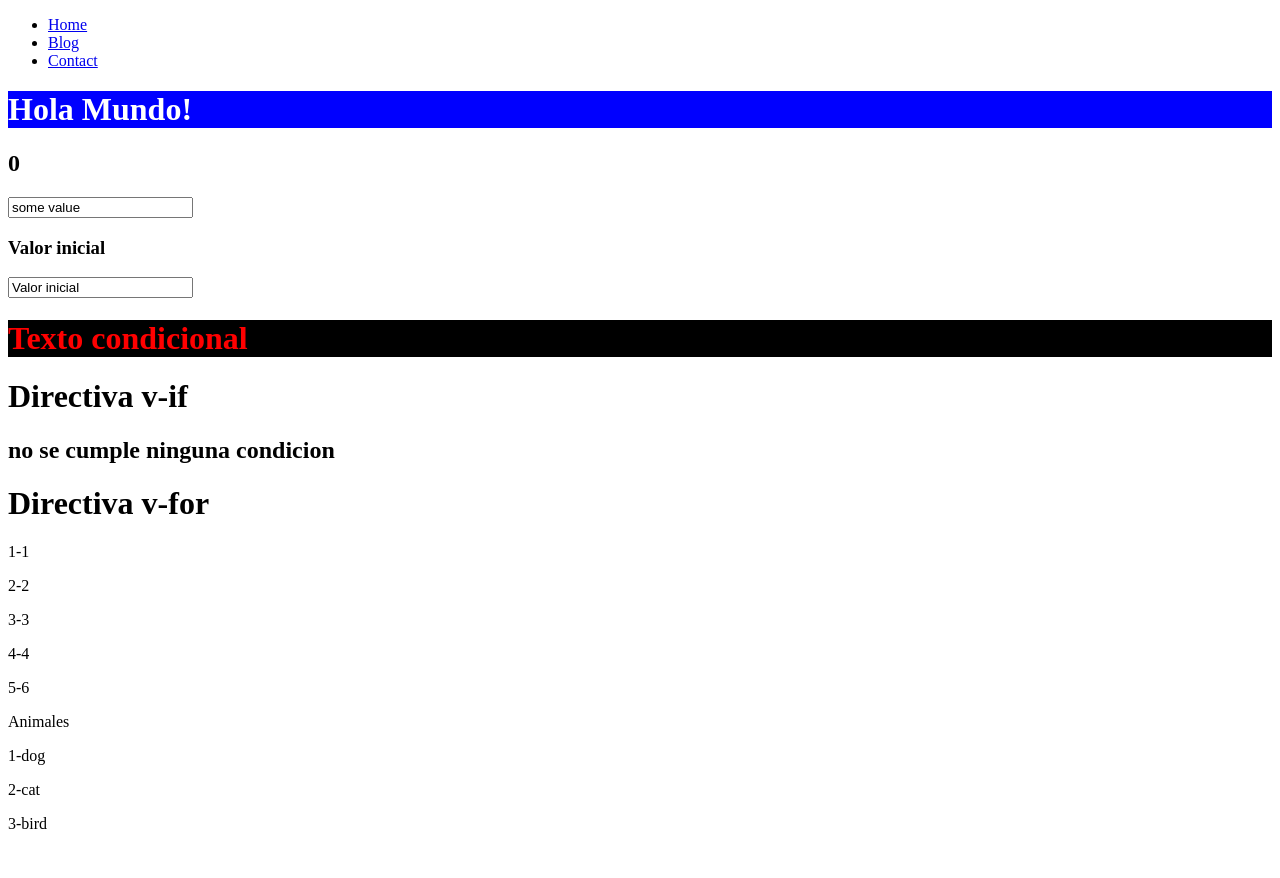
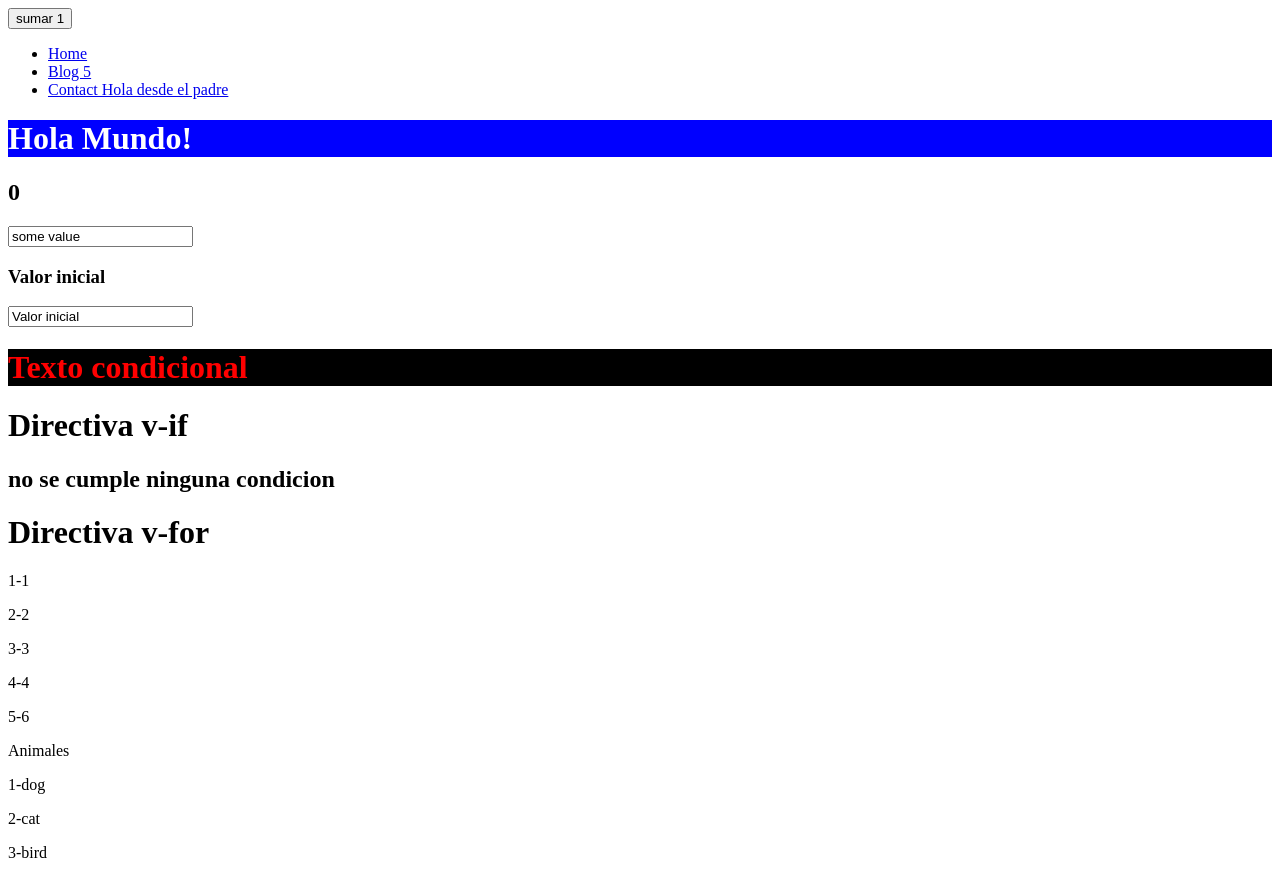
Before and after one commit to Chaparro10/Vue-Curso, a Vue app in the folder my-vue-project/: page / in a window 1280 px wide. Before the commit the page ends 849 px from the top, so only its background shows below. Built offline with nearby package versions, Linux system fonts and the light colour scheme.

Commit message:
pasar props padre a hijo

```diff
--- a/my-vue-project/src/App.vue
+++ b/my-vue-project/src/App.vue
@@ -20,10 +20,18 @@ let myCondition = true;
 
 const condition = false;
 const movies = ["1", "2", "3", "4", 6];
+const count = ref(5);
+
+const addCount=()=>{
+  count.value++;
+}
 </script>
 
 <template>
-  <HeaderComponent />
+  <button @click="addCount">
+      sumar 1
+  </button>
+  <HeaderComponent  message="Hola desde el padre" v-bind:count="count" />
   <h1 v-bind:id="myId" class="title">Hola Mundo!</h1>
 
   <h2 @click="addOne">{{ number }}</h2>
@@ -54,6 +62,9 @@ const movies = ["1", "2", "3", "4", 6];
       {{ index + 1 }}-{{ value.name }}
     </p>
   </div>
+
+
+
 </template>
 
 <style scoped>
--- a/my-vue-project/src/components/HeaderComponent.vue
+++ b/my-vue-project/src/components/HeaderComponent.vue
@@ -1,4 +1,12 @@
-<script setup></script>
+<script setup>
+import { defineProps } from 'vue';
+
+const props = defineProps({
+  message: String,
+  count: { type: Number, default: 0 }
+})
+
+</script>
 
 <template>
     <header>
@@ -6,8 +14,8 @@
             <ul>
 
                 <li> <a href="#">Home</a></li>
-                <li> <a href="#">Blog</a></li>
-                <li> <a href="#">Contact</a></li>
+                <li> <a href="#">Blog {{ count }}</a></li>
+                <li> <a href="#">Contact {{ props.message }}</a></li>
             </ul>
         </nav>
     </header>
```
